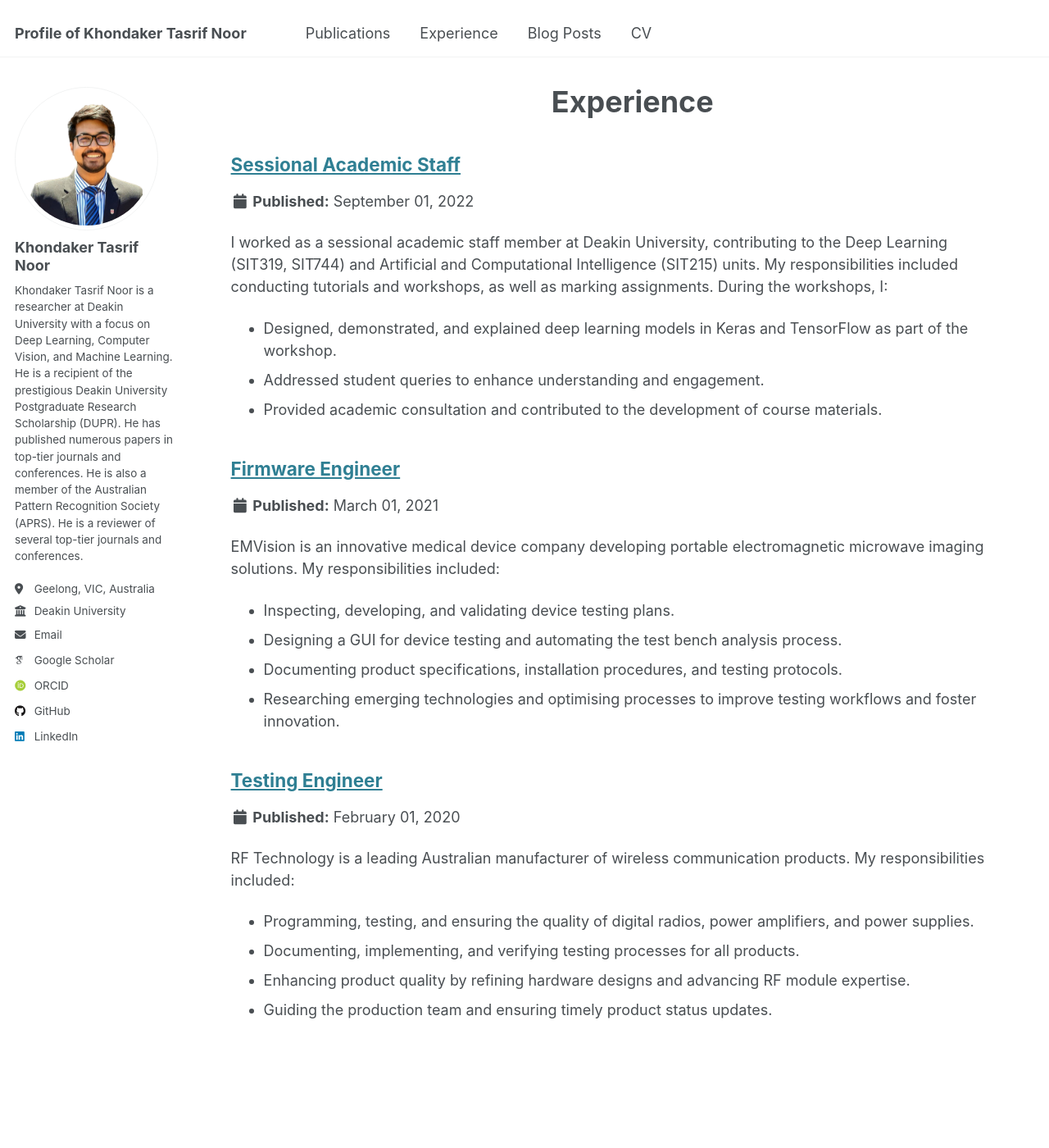
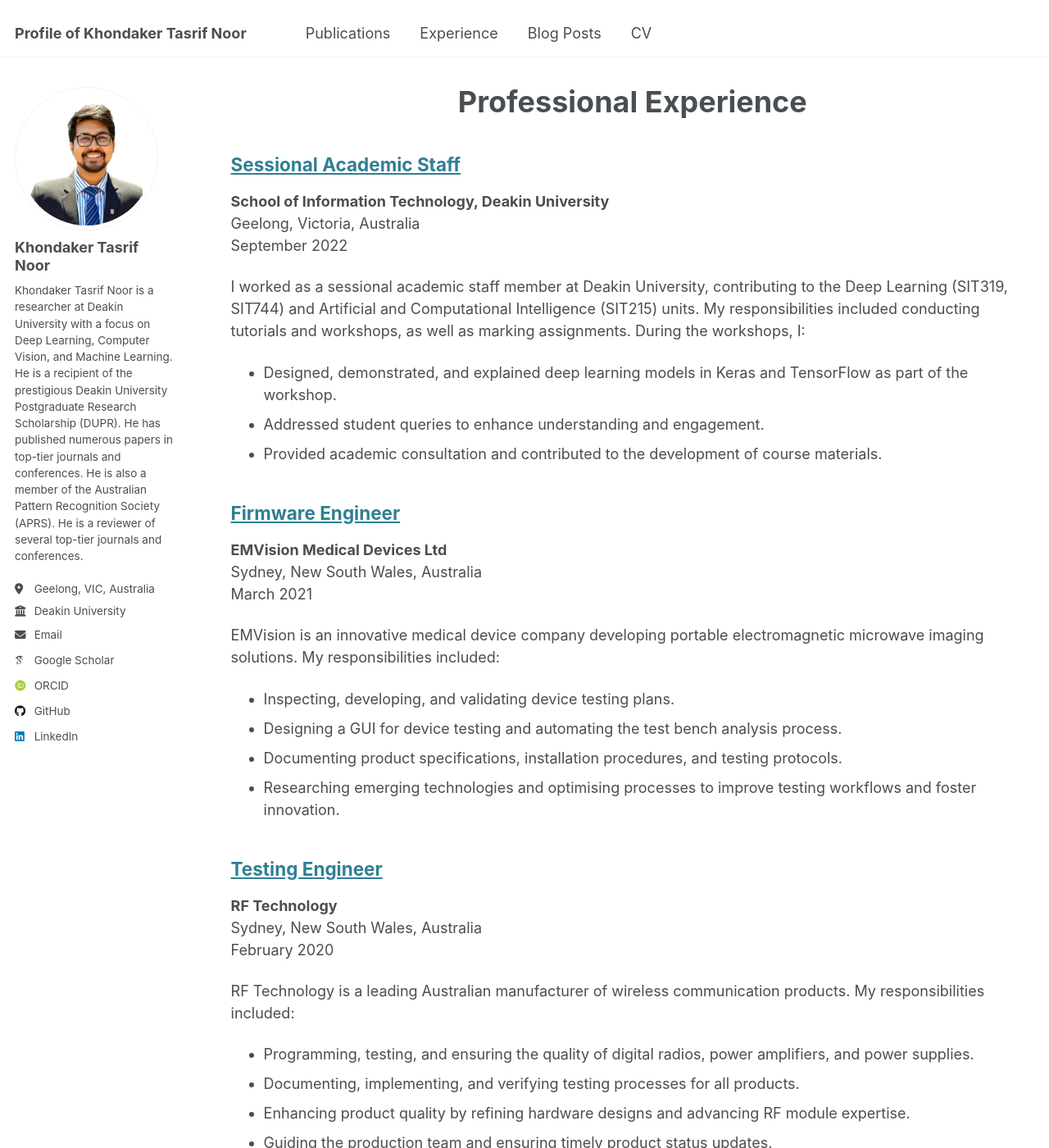
Before and after one commit to ktnoor/ktnoor.github.io, a Jekyll site: the page built from _pages/experience.md, in a window 1280 px wide and 1400 px high. Shown: the whole window at 82% size. Built offline with Jekyll 4.4.1, drawn with Linux system fonts in a browser that asks for light colours; some web fonts are replaced.

Commit message:
Add experience layout and update permalink structure

```diff
--- a/_config.yml
+++ b/_config.yml
@@ -233,7 +233,7 @@
     permalink: /:collection/:path/
   experience:
     output: true
-    permalink: /experience/:path
+    permalink: /:collection/:path/
 
 
 # These settings control how pages and collections are included in the site
@@ -289,6 +289,14 @@
       type: talks
     values:
       layout: talk
+      author_profile: true
+      share: true
+  # _experience
+  - scope:
+      path: ""
+      type: experience
+    values:
+      layout: experience    # Change from 'single' to 'experience'
       author_profile: true
       share: true
 
--- /dev/null
+++ b/_pages/experience.md
@@ -0,0 +1,21 @@
+---
+layout: archive
+title: "Professional Experience"
+permalink: /experience/
+author_profile: true
+---
+
+{% assign experiences = site.experience | sort: 'date' | reverse %}
+
+{% for post in experiences %}
+  <div class="experience-entry">
+    <h2><a href="{{ post.url }}">{{ post.title }}</a></h2>
+    <p>
+      <strong>{{ post.venue }}</strong><br>
+      {{ post.location }}<br>
+      {{ post.date | date: "%B %Y" }} {% if post.end_date %}- {{ post.end_date | date: "%B %Y" }}{% endif %}
+    </p>
+
+    {{ post.excerpt }}
+  </div>
+{% endfor %}
--- /dev/null
+++ b/_sass/_experience.scss
@@ -0,0 +1,16 @@
+.experience-entry {
+  margin-bottom: 2em;
+  padding-bottom: 1em;
+  border-bottom: 1px solid #f2f2f2;
+}
+
+.experience-meta {
+  margin-bottom: 1.5em;
+  color: #666;
+}
+
+.experience-content {
+  max-width: 800px;
+  margin: 0 auto;
+  padding: 2em 1em;
+}
```
Also changed, not shown: _layouts/experience.html (added, +21 -0 lines).
